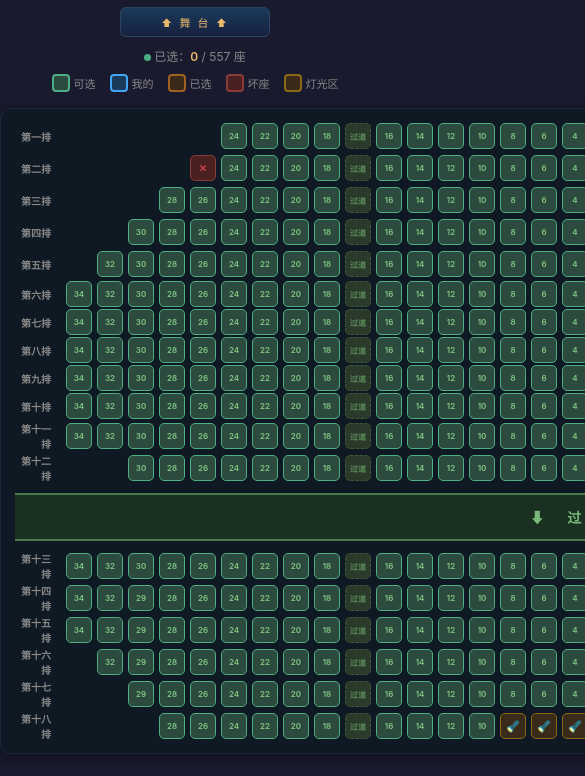
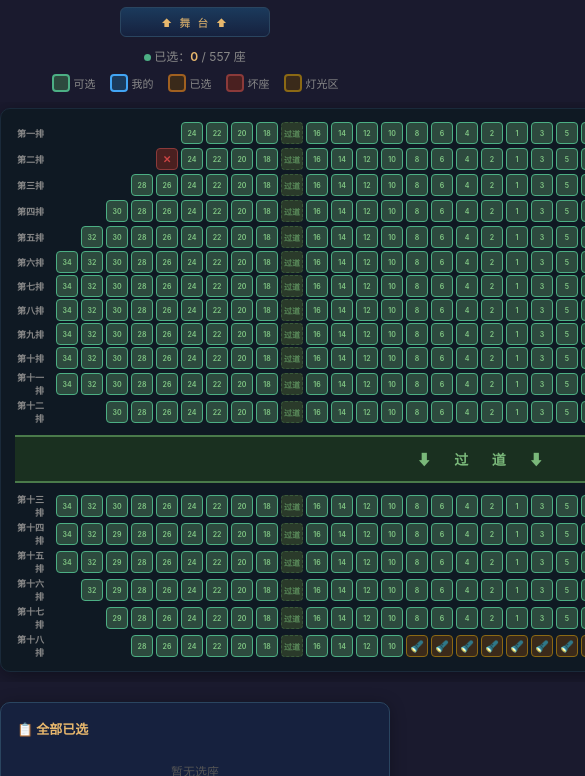
Before and after one commit to lvbixiao2026/fengcheng-theater, a plain HTML site: page index.html in a window 390 px wide. Shown: the part 68-844 px from the top of the page, 585 px wide, since content can reach past the window. Drawn offline with Linux system fonts and the light colour scheme.

Commit message:
缩小座位网格(24px)适配手机屏幕，清空测试数据

```diff
--- a/index.html
+++ b/index.html
@@ -2,7 +2,7 @@
 <html lang="zh-CN">
 <head>
 <meta charset="UTF-8">
-<meta name="viewport" content="width=device-width, initial-scale=0.35, minimum-scale=0.2, maximum-scale=2.0, user-scalable=yes">
+<meta name="viewport" content="width=device-width, initial-scale=0.5, minimum-scale=0.15, maximum-scale=3.0, user-scalable=yes">
 <title>凤城剧院座次表</title>
 <meta property="og:title" content="凤城剧院座次表">
 <meta property="og:description" content="点击选座，输入微信名确认，实时同步">
@@ -55,10 +55,10 @@
 /* Grid */
 .seat-grid-wrapper{overflow-x:auto;padding:6px 0 10px;width:100%;-webkit-overflow-scrolling:touch}
 .seat-grid{display:flex;flex-direction:column;gap:2px;margin:0 auto;width:fit-content;background:#0f1923;border-radius:10px;padding:12px 14px;box-shadow:0 4px 20px rgba(0,0,0,.4);border:1px solid #1a2a3a}
-.seat-row{display:grid;grid-template-columns:50px repeat(36, 30px);align-items:center;gap:1px;min-width:fit-content}
-.row-label{grid-column:1;grid-row:1;text-align:right;padding-right:8px;font-size:11px;font-weight:600;color:var(--sub)}
+.seat-row{display:grid;grid-template-columns:40px repeat(36, 24px);align-items:center;gap:1px;min-width:fit-content}
+.row-label{grid-column:1;grid-row:1;text-align:right;padding-right:6px;font-size:10px;font-weight:600;color:var(--sub)}
 
-.seat{width:30px;height:30px;border-radius:5px;border:1px solid;cursor:pointer;transition:all .12s;display:flex;align-items:center;justify-content:center;font-size:9px;font-weight:600;user-select:none;flex-shrink:0;min-width:30px;position:relative;-webkit-tap-highlight-color:transparent}
+.seat{width:24px;height:24px;border-radius:4px;border:1px solid;cursor:pointer;transition:all .12s;display:flex;align-items:center;justify-content:center;font-size:8px;font-weight:600;user-select:none;flex-shrink:0;min-width:24px;position:relative;-webkit-tap-highlight-color:transparent}
 .seat:active{transform:scale(.9)}
 
 .seat.free{background:var(--free-bg);border-color:var(--free-bd);color:var(--free-tx)}
@@ -143,11 +143,10 @@
   .main-content{flex-direction:column}
   .sidebar{width:100%;position:static;max-height:none}
   .stage{padding:6px 40px;font-size:11px}
-  .seat{width:26px;height:26px;min-width:26px;font-size:8px}
-  .row-label{width:44px;font-size:10px}
-  .seat.pending::after{font-size:13px}
-  .seat.mine::after{font-size:12px}
-  .seat.taken::after{font-size:8px}
+  .seat{width:22px;height:22px;min-width:22px;font-size:7px}
+  .row-label{width:35px;font-size:9px}
+  .seat.taken::after{font-size:7px}
+  .seat.mine::after{font-size:10px}
 }
 </style>
 </head>
@@ -267,7 +266,7 @@
     if (rd.type === 'aisle') {
       const d = document.createElement('div');
       d.className = 'seat-row h-aisle';
-      d.style.gridTemplateColumns = '50px repeat(' + cols + ', 30px)';
+      d.style.gridTemplateColumns = '40px repeat(' + cols + ', 24px)';
       d.innerHTML = '<span style="grid-column:1 / -1;display:flex;align-items:center;justify-content:center;height:48px;background:#1a3020;border-top:2px solid #4a7a4a;border-bottom:2px solid #4a7a4a;color:#7ab87a;font-size:14px;letter-spacing:10px;font-weight:700;margin:8px 0">⬇  过  道  ⬇</span>';
       grid.appendChild(d);
       return;
@@ -275,7 +274,7 @@
 
     const rowDiv = document.createElement('div');
     rowDiv.className = 'seat-row';
-    rowDiv.style.gridTemplateColumns = '50px repeat(' + cols + ', 30px)';
+    rowDiv.style.gridTemplateColumns = '40px repeat(' + cols + ', 24px)';
 
     const lbl = document.createElement('div');
     lbl.className = 'row-label';
@@ -292,8 +291,8 @@
       el.style.gridColumn = gridCol;
 
       if (!s) {
-        el.style.width = '30px';
-        el.style.height = '30px';
+        el.style.width = '24px';
+        el.style.height = '24px';
         rowDiv.appendChild(el);
         continue;
       }
```
